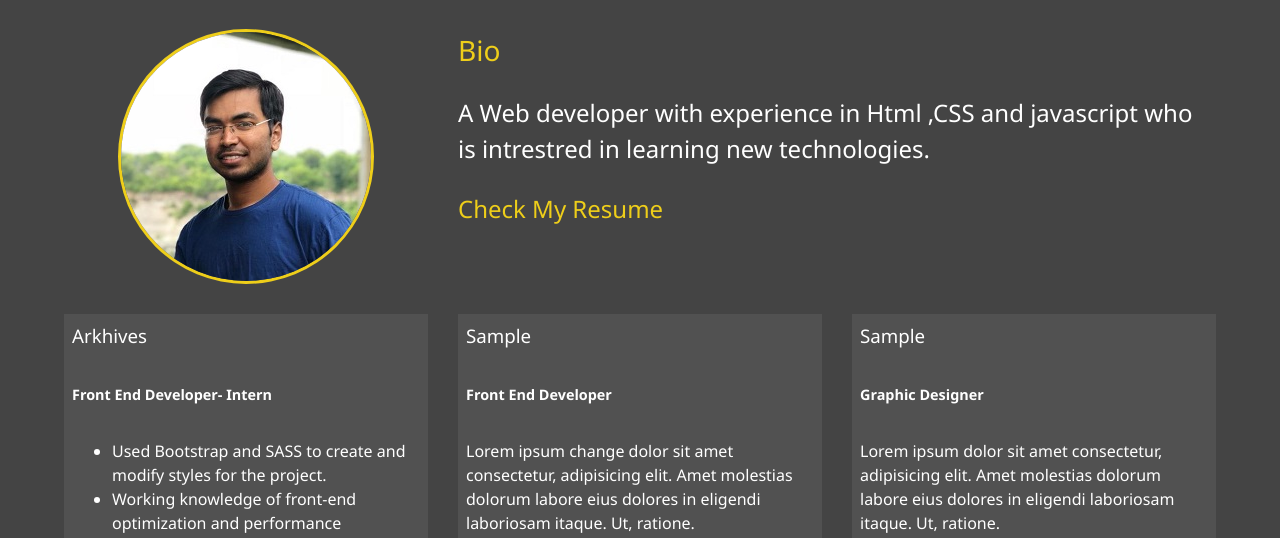
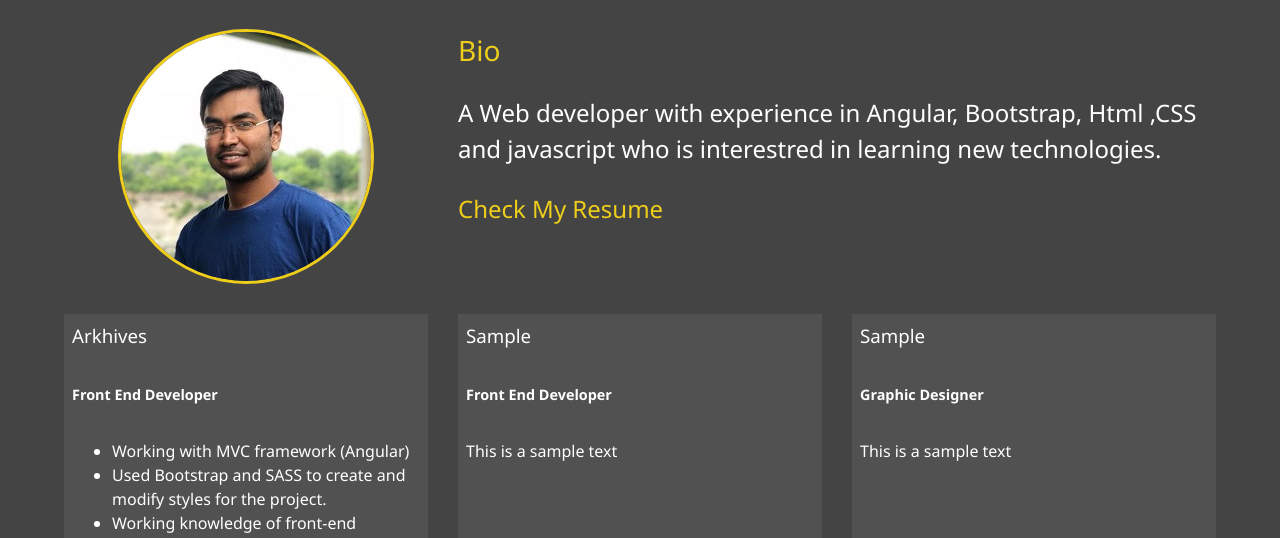
Before and after one commit to jeeva1992/simple_portfolio, a website: page dist/about.html in a window 1280 px wide. Shown: the part 253-791 px from the top of the page. Drawn offline with Linux system fonts and the light colour scheme.

Commit message:
Updated Resume

```diff
--- a/dist/about.html
+++ b/dist/about.html
@@ -48,11 +48,11 @@
         <div class="bio">
           <h3 class="text-secondary">Bio</h3>
           <p>
-            A Web developer with experience in Html ,CSS and javascript who is
-            intrestred in learning new technologies.
+            A Web developer with experience in Angular, Bootstrap, Html ,CSS and
+            javascript who is interestred in learning new technologies.
           </p>
           <a
-            href="resume/Front end Web developer-jan12.pdf"
+            href="resume/Front end Web developer.pdf"
             target="_blank"
             class="text-secondary"
             >Check My Resume</a
@@ -61,8 +61,9 @@
 
         <div class="job job-1">
           <h3>Arkhives</h3>
-          <h6>Front End Developer- Intern</h6>
+          <h6>Front End Developer</h6>
           <ul>
+            <li>Working with MVC framework (Angular)</li>
             <li>
               Used Bootstrap and SASS to create and modify styles for the
               project.
@@ -77,18 +78,14 @@
           <h3>Sample</h3>
           <h6>Front End Developer</h6>
           <p>
-            Lorem ipsum change dolor sit amet consectetur, adipisicing elit.
-            Amet molestias dolorum labore eius dolores in eligendi laboriosam
-            itaque. Ut, ratione.
+            This is a sample text
           </p>
         </div>
         <div class="job job-3">
           <h3>Sample</h3>
           <h6>Graphic Designer</h6>
           <p>
-            Lorem ipsum dolor sit amet consectetur, adipisicing elit. Amet
-            molestias dolorum labore eius dolores in eligendi laboriosam itaque.
-            Ut, ratione.
+            This is a sample text
           </p>
         </div>
       </div>
```
Also changed, not shown: 2 other files.
